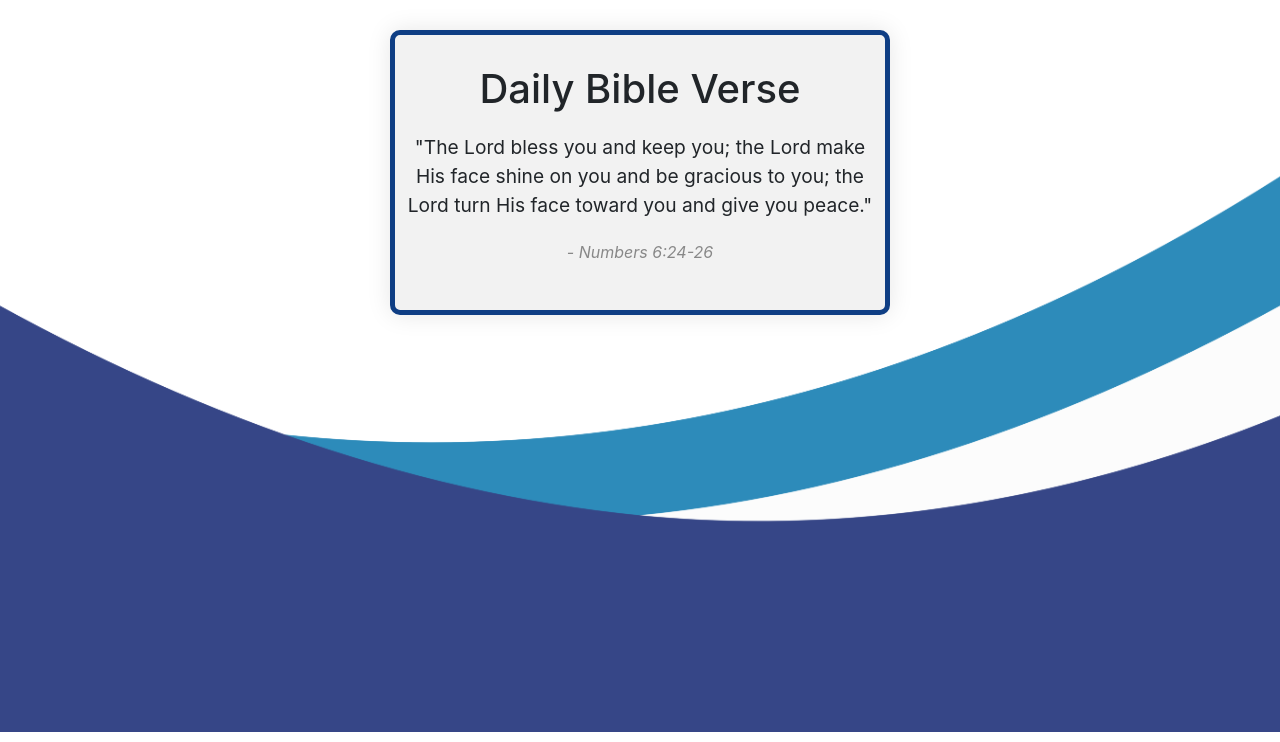
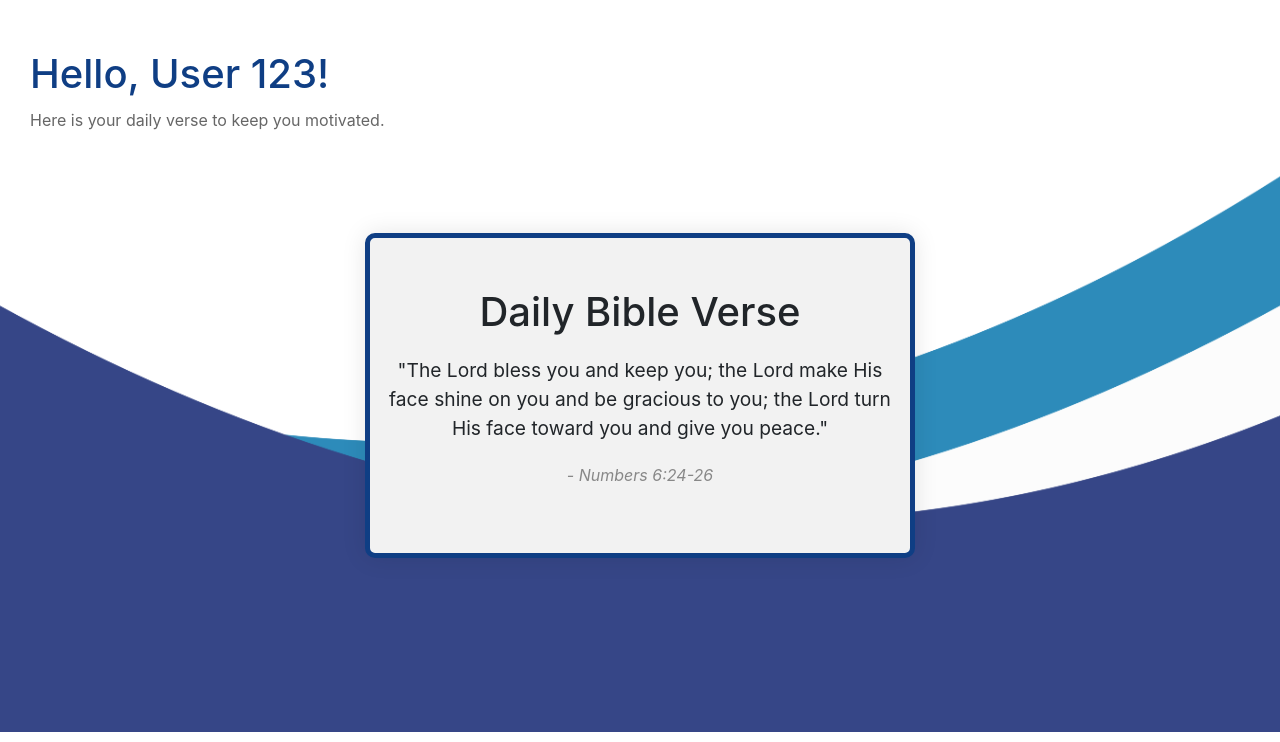
Before and after one commit to michaellllg/newproj, a PHP site: page /newproj/home.php?id=1 in a window 1280 px wide. Shown: the part 68-810 px from the top of the page. Run offline with PHP 8.4, Linux system fonts and the light colour scheme; data comes from the database, SQL or seed files in the repository; some web fonts are replaced.

Commit message:
updateee

```diff
--- a/home.php
+++ b/home.php
@@ -17,15 +17,17 @@
         background-attachment: fixed; /* Keeps the image fixed during scrolling */
         font-family: Arial, sans-serif; /* Apply a clean font style */
     }
+
   .container {
   text-align: center;
   background-color: #f2f2f2;
-  padding: 30px;
+  padding: 50px;
   border: 5px solid #0f3e84; ;
   border-radius: 10px;
   box-shadow: 0 0 25px rgba(0, 0, 0, .1);
-  width: 500px !important;
+  width: 550px !important;
   margin: right;
+  margin-top: 5px; /* Adjust this value to move it lower */
   position: relative;
   top: 30px;
 }
@@ -41,10 +43,35 @@
 }
 
 
+/* Welcome section */
+.welcome-section {
+    text-align: left;
+    padding: 50px 20px;
+    margin: 0 auto;
+    margin-left: 10px;
+    max-width: 800px;
+    background-color: white;
+}
+
+.welcome-section h1 {
+    color: #0f3e84;
+    font-size: 2.5rem;
+    margin-bottom: 10px;
+}
+
+.welcome-section p {
+    font-size: 1rem;
+    color: #666;
+}
+
+
 </style>
 <body>
 <?php include('nav.php'); ?>
-
+<div class="welcome-section">
+            <h1>Hello, User 123!</h1>
+            <p>Here is your daily verse to keep you motivated.</p>
+        </div>
 <div class="container">
     <h1>Daily Bible Verse</h1>
     <div id="verse-container">
```
